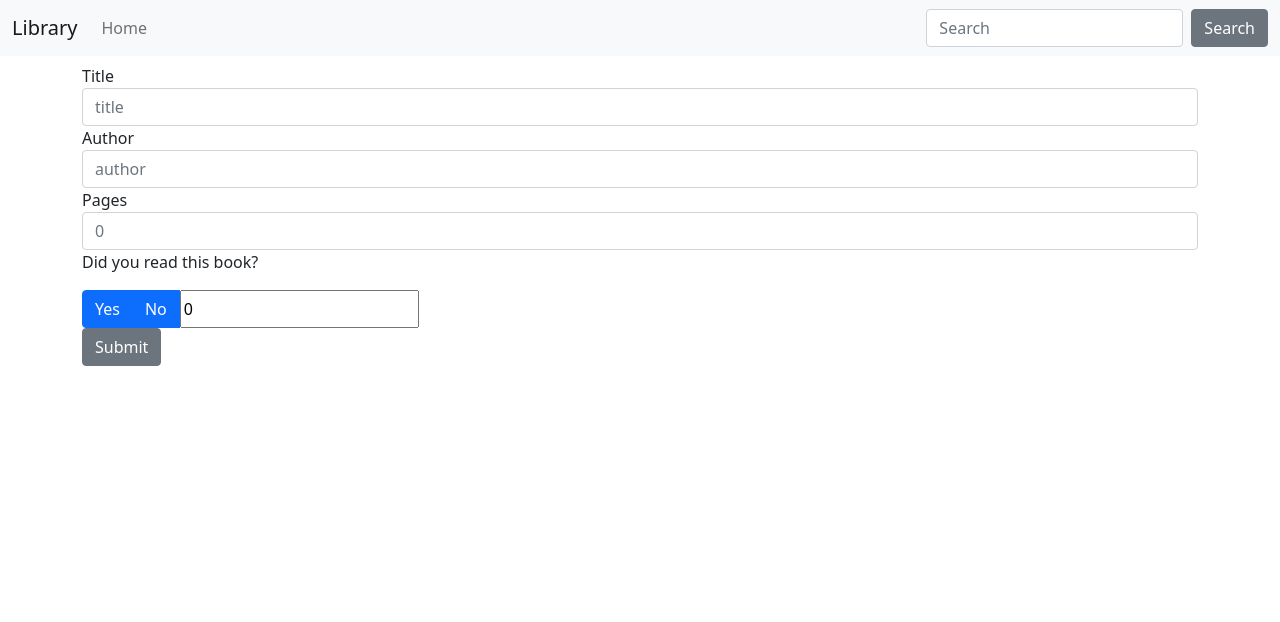
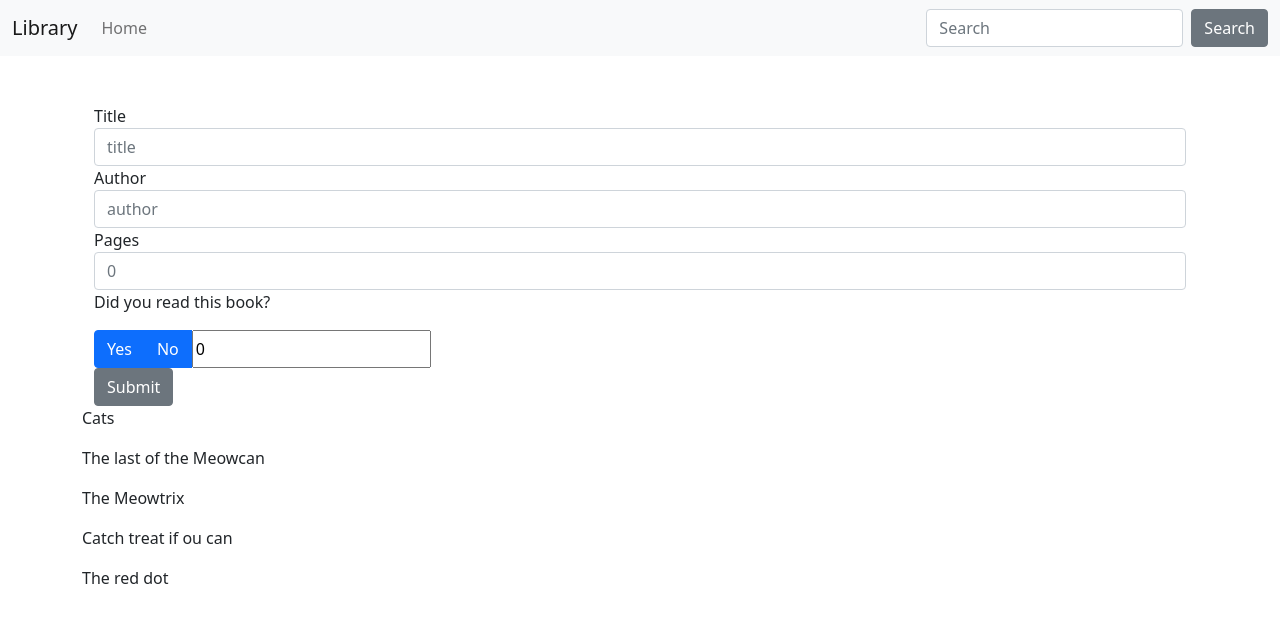
Before and after one commit to fccJashCoda/LibraryApp, a React (Create React App) app in the folder client/: page / in a window 1280 px wide. Shown: the top 622 px of the page. Built offline with nearby package versions, Linux system fonts and the light colour scheme.

Commit message:
keeiping on keeping on

```diff
--- a/client/package.json
+++ b/client/package.json
@@ -7,6 +7,7 @@
     "@testing-library/react": "^11.1.0",
     "@testing-library/user-event": "^12.1.10",
     "bootstrap": "^5.0.2",
+    "joi": "^17.4.1",
     "react": "^17.0.2",
     "react-dom": "^17.0.2",
     "react-scripts": "4.0.3",
--- a/client/src/App.js
+++ b/client/src/App.js
@@ -1,123 +1,41 @@
+import { useState } from 'react';
 import './App.css';
 import NavComponent from './components/nav/NavbarComponent';
 import FormComponent from './components/form/FormComponent';
-import InputComponent from './components/form/InputComponent';
+import BookList from './components/core/BookList';
 
 function App() {
+  const [bookList, setBookList] = useState([
+    { title: 'Cats', author: 'Someone', pages: 111, read: true },
+    {
+      title: 'The last of the Meowcan',
+      author: 'Someone',
+      pages: 111,
+      read: true,
+    },
+    { title: 'The Meowtrix', author: 'Someone', pages: 111, read: true },
+    {
+      title: 'Catch treat if ou can',
+      author: 'Someone',
+      pages: 111,
+      read: true,
+    },
+    { title: 'The red dot', author: 'Someone', pages: 111, read: true },
+  ]);
+
+  const handleSubmit = (payload) => {
+    setBookList([payload, ...bookList]);
+  };
+
   return (
     <div className='App'>
       <NavComponent />
-      <FormComponent />
-      {/* <InputComponent /> */}
-      {/* <nav className='navbar navbar-expand-lg navbar-dark bg-dark'>
-        <div className='container-fluid'>
-          <a className='navbar-brand' href='#'>
-            Navbar
-          </a>
-          <button
-            className='navbar-toggler'
-            type='button'
-            data-bs-toggle='collapse'
-            data-bs-target='#navbarColor02'
-            aria-controls='navbarColor02'
-            aria-expanded='false'
-            aria-label='Toggle navigation'
-          >
-            <span className='navbar-toggler-icon'></span>
-          </button>
-
-          <div className='collapse navbar-collapse' id='navbarColor02'>
-            <ul className='navbar-nav me-auto'>
-              <li className='nav-item'>
-                <a className='nav-link active' href='#'>
-                  Home
-                  <span className='visually-hidden'>(current)</span>
-                </a>
-              </li>
-              <li className='nav-item'>
-                <a className='nav-link' href='#'>
-                  Features
-                </a>
-              </li>
-              <li className='nav-item'>
-                <a className='nav-link' href='#'>
-                  Pricing
-                </a>
-              </li>
-              <li className='nav-item'>
-                <a className='nav-link' href='#'>
-                  About
-                </a>
-              </li>
-            </ul>
-            <form className='d-flex'>
-              <input
-                className='form-control me-sm-2'
-                type='text'
-                placeholder='Search'
-              />
-              <button className='btn btn-secondary my-2 my-sm-0' type='submit'>
-                Search
-              </button>
-            </form>
-          </div>
-        </div>
-      </nav> */}
 
       <main className='container mt-5'>
-        {/* <form>
-          <fieldset>
-            <div className='form-group'>
-              <label htmlFor='title' className='form-label mt-4'>
-                Title
-              </label>
-              <input
-                type='text'
-                className='form-control'
-                id='title'
-                placeholder='Title'
-              />
-            </div>
-            <div className='form-group'>
-              <label for='author' className='form-label mt-4'>
-                Author
-              </label>
-              <input
-                type='text'
-                className='form-control'
-                id='author'
-                placeholder='Author'
-              />
-            </div>
-            <div className='form-group'>
-              <label for='pages' className='form-label mt-4'>
-                Pages
-              </label>
-              <input
-                type='number'
-                className='form-control'
-                id='pages'
-                placeholder='0'
-              />
-            </div>
-            <fieldset>
-              <legend className='mt-4'>Read</legend>
-              <div className='form-check form-switch'>
-                <input
-                  className='form-check-input'
-                  type='checkbox'
-                  id='readStatus'
-                />
-                <label className='form-check-label' for='readStatus'>
-                  Did you read this book?
-                </label>
-              </div>
-            </fieldset>
+        <FormComponent action={handleSubmit} />
+        <BookList books={bookList} />
 
-            <input type='submit' id='submit' className='btn btn-primary mt-4' />
-          </fieldset>
-        </form> */}
-        <div className='app mt-5'></div>
+        <div className='app mt-5'>{/* <BookList /> */}</div>
       </main>
     </div>
   );
--- /dev/null
+++ b/client/src/components/core/BookList.js
@@ -0,0 +1,29 @@
+const BookList = (props) => {
+  const books = [
+    { title: 'Cats', author: 'Someone', pages: 111, read: true },
+    {
+      title: 'The last of the Meowcan',
+      author: 'Someone',
+      pages: 111,
+      read: true,
+    },
+    { title: 'The Meowtrix', author: 'Someone', pages: 111, read: true },
+    {
+      title: 'Catch treat if ou can',
+      author: 'Someone',
+      pages: 111,
+      read: true,
+    },
+    { title: 'The red dot', author: 'Someone', pages: 111, read: true },
+  ];
+
+  return (
+    <>
+      {props.books.map((book, i) => (
+        <p key={i}>{book.title}</p>
+      ))}
+    </>
+  );
+};
+
+export default BookList;
--- a/client/src/components/form/FormComponent.js
+++ b/client/src/components/form/FormComponent.js
@@ -1,11 +1,20 @@
 import { useState } from 'react';
-import { Container, Form, FormGroup, Label, Input, Button } from 'reactstrap';
+import { Container, Form, FormGroup, Button } from 'reactstrap';
 import InputComponent from './InputComponent';
 import CheckboxComponent from './CheckboxComponent';
 
 import useForm from '../../hooks/useForm';
+import Joi from 'joi';
 
-const FormComponent = () => {
+const schema = Joi.object({
+  title: Joi.string(),
+  author: Joi.string(),
+  pages: Joi.number(),
+  read: Joi.boolean(),
+});
+
+const FormComponent = (props) => {
+  const [errorMessage, setErrorMessage] = useState('');
   const { values, handleChange } = useForm({
     initialValues: {
       title: '',
@@ -15,25 +24,38 @@ const FormComponent = () => {
     },
   });
 
+  const validatePayload = (payload) => {
+    const results = schema.validate(payload);
+    if (!results.error) {
+      return true;
+    }
+
+    return false;
+  };
+
   const handleSubmit = (e) => {
     e.preventDefault();
 
     const payload = {
       title: values.title,
-      author: values.author,
+      author: values.author || 'Unknown',
       pages: values.pages,
       read: values.read === '1' ? true : false,
     };
 
-    console.log(values.read);
+    if (validatePayload(payload)) {
+      console.log('payload is valid');
+    } else {
+      console.log('payload is NOT valid');
+    }
 
-    console.log(payload);
-    console.log(values);
+    props.action(payload);
 
     console.log('submitting form');
   };
 
   return (
+    <>
       <Form>
         <Container className='mt-2'>
           <FormGroup>
@@ -58,6 +80,7 @@ const FormComponent = () => {
           </FormGroup>
         </Container>
       </Form>
+    </>
   );
 };
 
--- a/client/src/hooks/useForm.js
+++ b/client/src/hooks/useForm.js
@@ -7,16 +7,12 @@ const useForm = ({ initialValues }) => {
     const value = e.target.value;
     const name = e.target.name;
 
-    console.log(e.target);
-
     setValues({
       ...values,
       [name]: value,
     });
 
     console.log('value: ', value);
-    console.log('name: ', name);
-    console.log('values: ', values);
   };
 
   return {
```
Also changed, not shown: 1 other file (tests, documents, lock files or other folders). Lines whose indentation alone changed are shown as unchanged.
